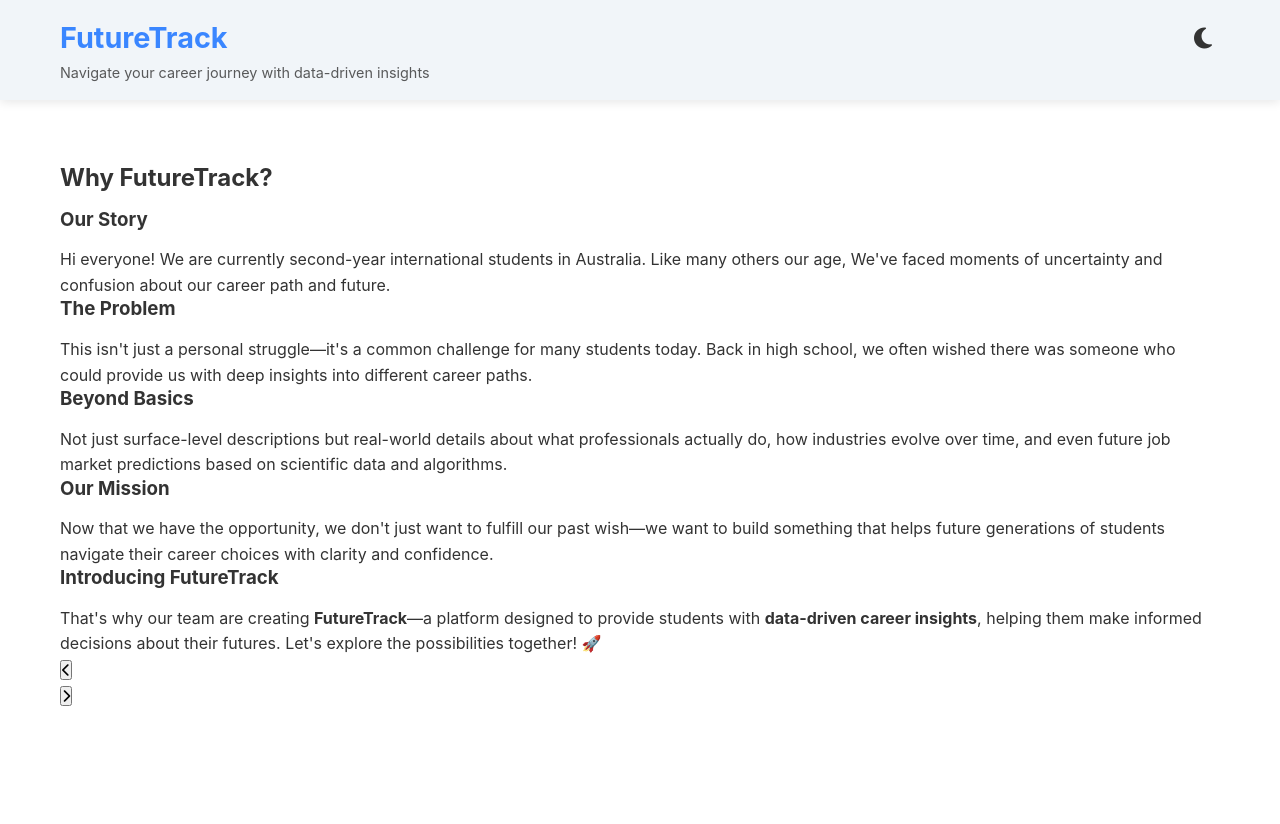
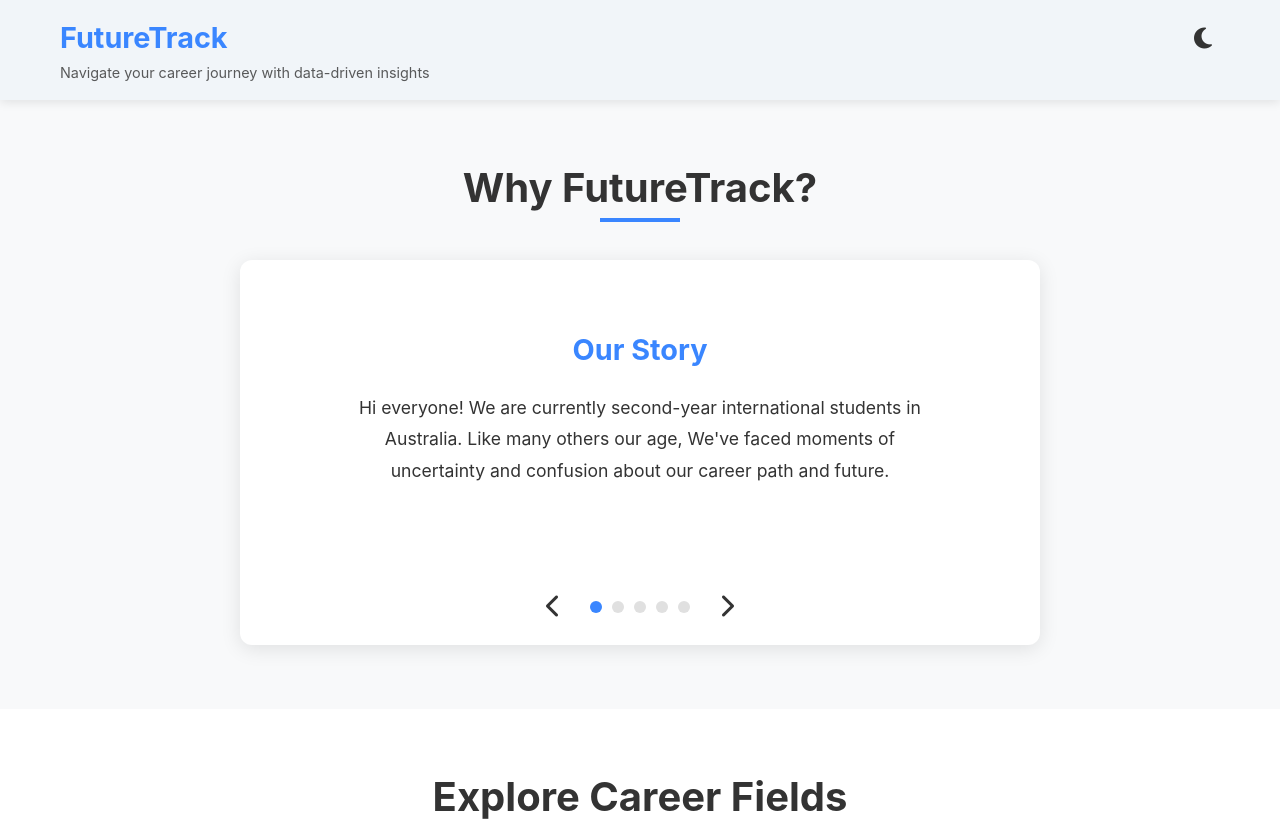
Before and after one commit to FutureTrack-CareerGuidance/FutureTrack-CareerGuidance.github.io, a plain HTML site: page index.html in a window 1280 px wide. Shown: the top 824 px of the page. Drawn offline with nearby package versions, Linux system fonts and the light colour scheme.

Commit message:
Update index.css

```diff
--- a/css/index.css
+++ b/css/index.css
@@ -122,6 +122,150 @@ header h1 {
 
 #theme-toggle:hover {
     background-color: var(--button-hover);
+}
+
+/* ===== WHY SECTION STYLES ===== */
+.why-section {
+    padding: 4rem 0;
+    background-color: var(--card-background);
+    position: relative;
+}
+
+.why-section h2 {
+    text-align: center;
+    font-size: 2.5rem;
+    margin-bottom: 3rem;
+    position: relative;
+}
+
+.why-section h2:after {
+    content: '';
+    position: absolute;
+    width: 80px;
+    height: 4px;
+    background-color: var(--primary-color);
+    bottom: -10px;
+    left: 50%;
+    transform: translateX(-50%);
+}
+
+.slider-container {
+    max-width: 800px;
+    margin: 0 auto;
+    position: relative;
+    overflow: hidden;
+    background-color: var(--background-color);
+    border-radius: 12px;
+    box-shadow: 0 4px 20px var(--shadow-color);
+}
+
+.slider-wrapper {
+    display: flex;
+    transition: transform 0.5s ease;
+    height: 300px;
+}
+
+.slide {
+    min-width: 100%;
+    display: flex;
+    align-items: center;
+    justify-content: center;
+    padding: 2rem;
+}
+
+.slide-content {
+    text-align: center;
+    max-width: 600px;
+}
+
+.slide-content h3 {
+    font-size: 1.8rem;
+    color: var(--primary-color);
+    margin-bottom: 1.5rem;
+}
+
+.slide-content p {
+    font-size: 1.1rem;
+    line-height: 1.8;
+}
+
+.slider-controls {
+    display: flex;
+    justify-content: center;
+    align-items: center;
+    margin-top: 1.5rem;
+    padding-bottom: 1rem;
+}
+
+.prev-btn, .next-btn {
+    background: none;
+    border: none;
+    font-size: 1.5rem;
+    color: var(--text-color);
+    cursor: pointer;
+    padding: 0.5rem;
+    transition: color 0.3s;
+}
+
+.prev-btn:hover, .next-btn:hover {
+    color: var(--primary-color);
+}
+
+.slider-dots {
+    display: flex;
+    justify-content: center;
+    margin: 0 1rem;
+}
+
+.dot {
+    width: 12px;
+    height: 12px;
+    border-radius: 50%;
+    background-color: var(--border-color);
+    margin: 0 5px;
+    cursor: pointer;
+    transition: background-color 0.3s, transform 0.3s;
+}
+
+.dot:hover {
+    transform: scale(1.2);
+}
+
+.dot.active {
+    background-color: var(--primary-color);
+}
+
+/* Responsive adjustments */
+@media (max-width: 768px) {
+    .slide {
+        padding: 1.5rem;
+    }
+
+    .slide-content h3 {
+        font-size: 1.6rem;
+    }
+
+    .slide-content p {
+        font-size: 1rem;
+    }
+
+    .slider-wrapper {
+        height: 350px;
+    }
+}
+
+@media (max-width: 480px) {
+    .slide {
+        padding: 1rem;
+    }
+
+    .slide-content h3 {
+        font-size: 1.4rem;
+    }
+
+    .slider-wrapper {
+        height: 400px;
+    }
 }
 
 /* ===== INTRO SECTION ===== */
```
